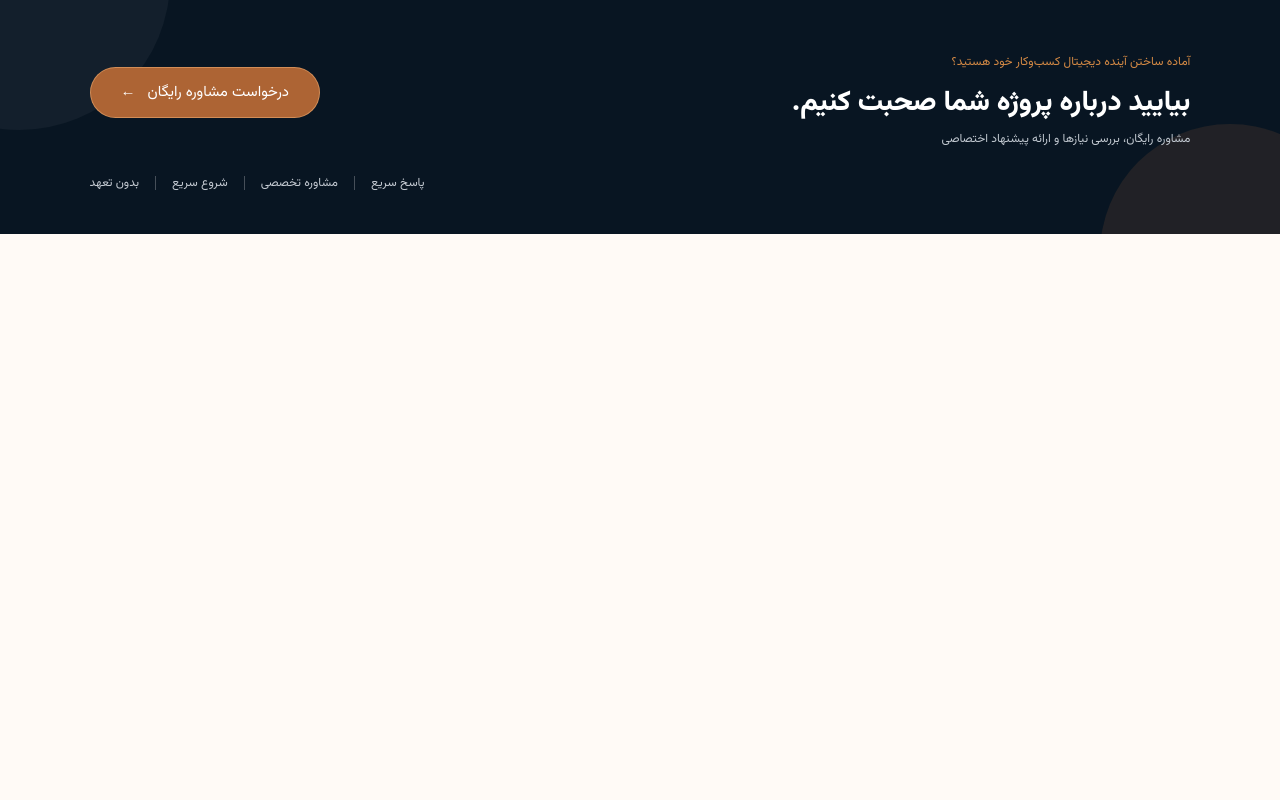
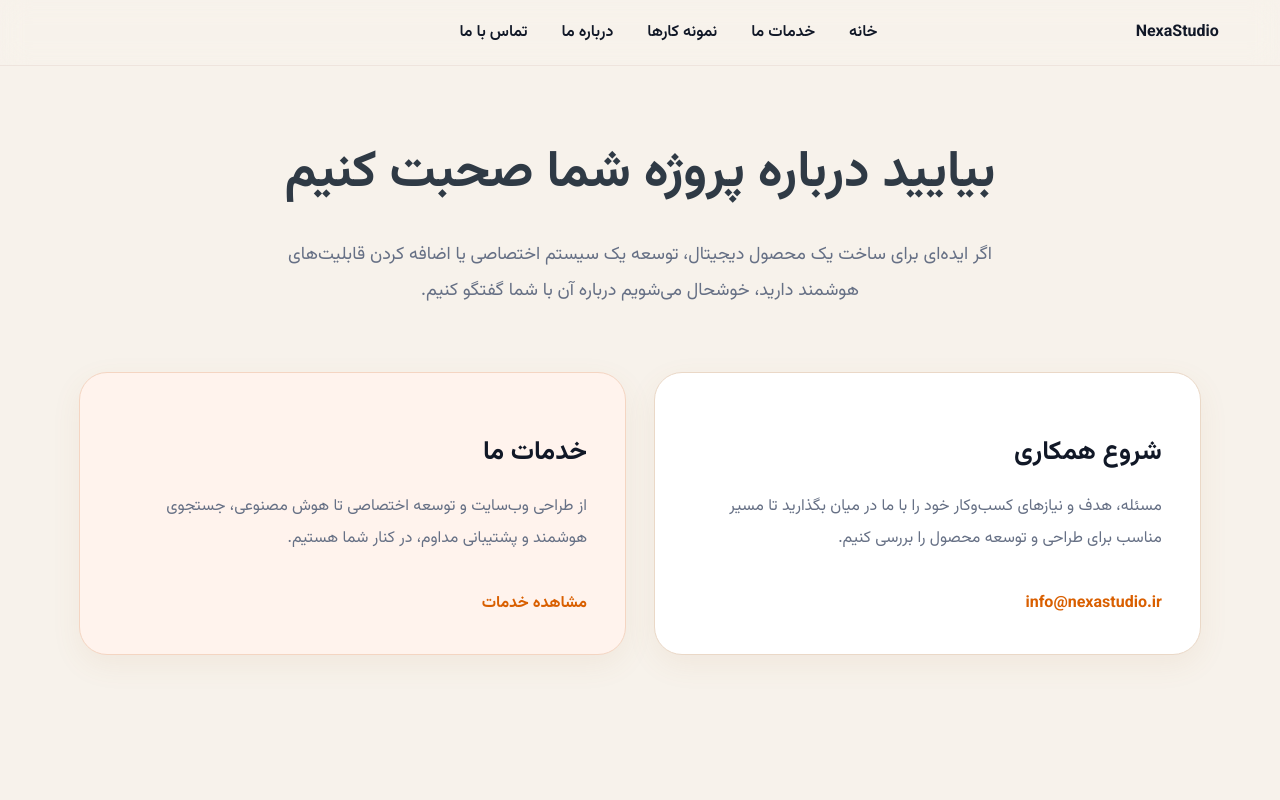
Before and after one commit to zohreksh/smartpilot, a Nuxt app: page /contact in a window 1280 px wide. Shown: the top 800 px of the page. Built offline with nearby package versions, Linux system fonts and the light colour scheme.

Commit message:
Create contact page with premium contact layout

```diff
--- /dev/null
+++ b/pages/contact.vue
@@ -0,0 +1,51 @@
+<template>
+  <main class="contact-page">
+    <SiteHeader />
+
+    <section class="contact-hero container">
+      <div class="contact-content">
+        <h1>بیایید درباره پروژه شما صحبت کنیم</h1>
+        <p>
+          اگر ایده‌ای برای ساخت یک محصول دیجیتال، توسعه یک سیستم اختصاصی یا
+          اضافه کردن قابلیت‌های هوشمند دارید، خوشحال می‌شویم درباره آن با شما گفتگو کنیم.
+        </p>
+      </div>
+    </section>
+
+    <section class="contact-grid container">
+      <article class="contact-card">
+        <h2>شروع همکاری</h2>
+        <p>
+          مسئله، هدف و نیازهای کسب‌وکار خود را با ما در میان بگذارید تا مسیر مناسب
+          برای طراحی و توسعه محصول را بررسی کنیم.
+        </p>
+        <a href="mailto:info@nexastudio.ir">info@nexastudio.ir</a>
+      </article>
+
+      <article class="contact-card accent">
+        <h2>خدمات ما</h2>
+        <p>
+          از طراحی وب‌سایت و توسعه اختصاصی تا هوش مصنوعی، جستجوی هوشمند و پشتیبانی
+          مداوم، در کنار شما هستیم.
+        </p>
+        <NuxtLink to="/services">مشاهده خدمات</NuxtLink>
+      </article>
+    </section>
+  </main>
+</template>
+
+<style scoped>
+.contact-page{direction:rtl;background:#f7f2eb;min-height:100vh;color:#111827}
+.container{max-width:1180px;margin:auto;padding:0 28px}
+.contact-hero{padding:70px 28px 45px;text-align:center}
+.contact-content{max-width:760px;margin:auto}
+h1{font-size:clamp(32px,4vw,52px);line-height:1.5;color:#2f3a45;margin:0 0 24px}
+.contact-content p{font-size:18px;line-height:2;color:#667085}
+.contact-grid{display:grid;grid-template-columns:repeat(2,1fr);gap:28px;padding-bottom:100px}
+.contact-card{background:#fff;border:1px solid #ead8c7;border-radius:28px;padding:38px;min-height:240px;box-shadow:0 10px 30px rgba(170,120,70,.08)}
+.contact-card.accent{background:#fff3ed;border-color:#f4d5c2}
+h2{font-size:26px;margin-bottom:18px}
+.contact-card p{color:#667085;line-height:2;font-size:16px}
+a{display:inline-block;margin-top:20px;color:#d95f00;font-weight:700;text-decoration:none}
+@media(max-width:800px){.contact-hero{padding-top:45px}.contact-grid{grid-template-columns:1fr}.contact-card{padding:28px}}
+</style>
```
